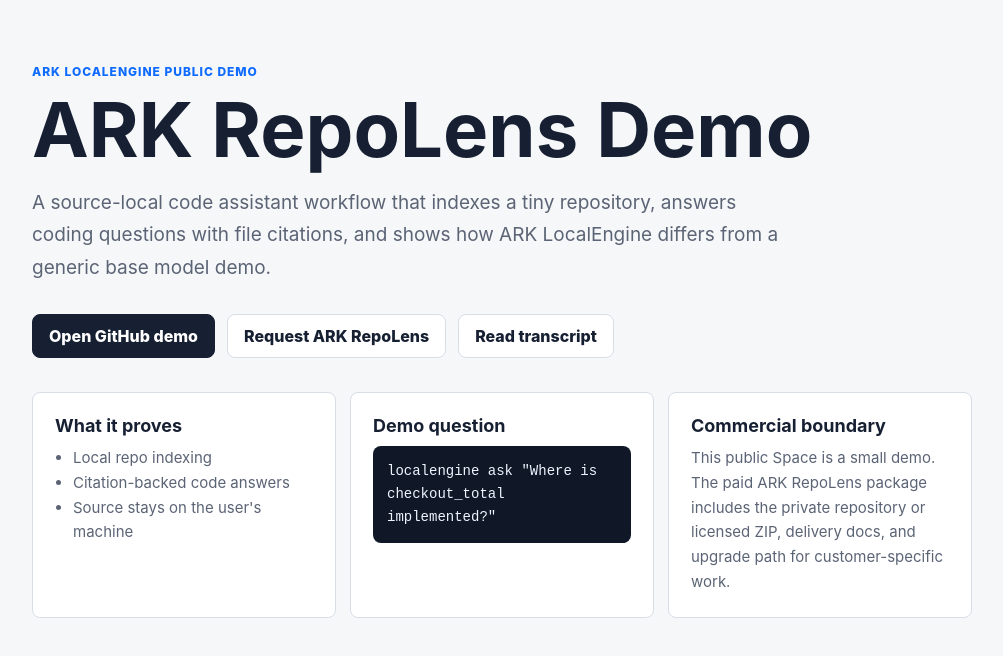
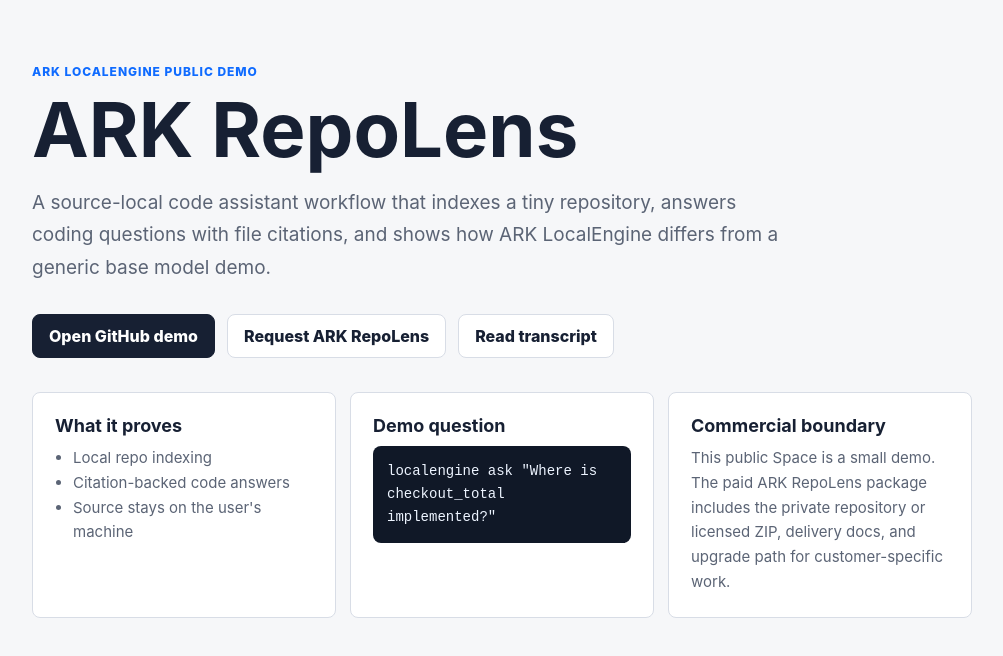
Before and after one commit to Janice799/ark-repolens-demo, a plain HTML site: page huggingface/index.html in a window 1280 px wide. Shown: the whole page, without its empty margins (138-1141 px from the left). Drawn offline with Linux system fonts and the light colour scheme.

Commit message:
Use ARK RepoLens as public demo title

```diff
--- a/huggingface/index.html
+++ b/huggingface/index.html
@@ -3,7 +3,7 @@
 <head>
   <meta charset="utf-8">
   <meta name="viewport" content="width=device-width, initial-scale=1">
-  <title>ARK RepoLens Demo</title>
+  <title>ARK RepoLens</title>
   <style>
     :root {
       color-scheme: light;
@@ -133,7 +133,7 @@
 <body>
   <main>
     <div class="eyebrow">ARK LocalEngine public demo</div>
-    <h1>ARK RepoLens Demo</h1>
+    <h1>ARK RepoLens</h1>
     <p class="lead">
       A source-local code assistant workflow that indexes a tiny repository,
       answers coding questions with file citations, and shows how ARK
```
Also changed, not shown: 2 other files.
